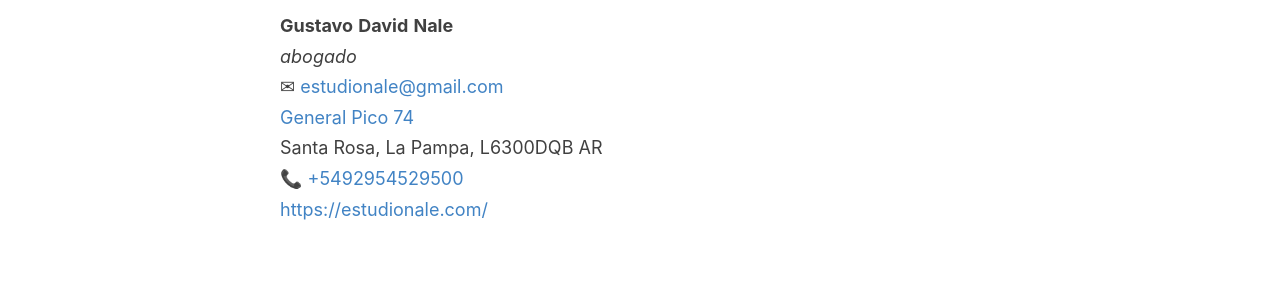
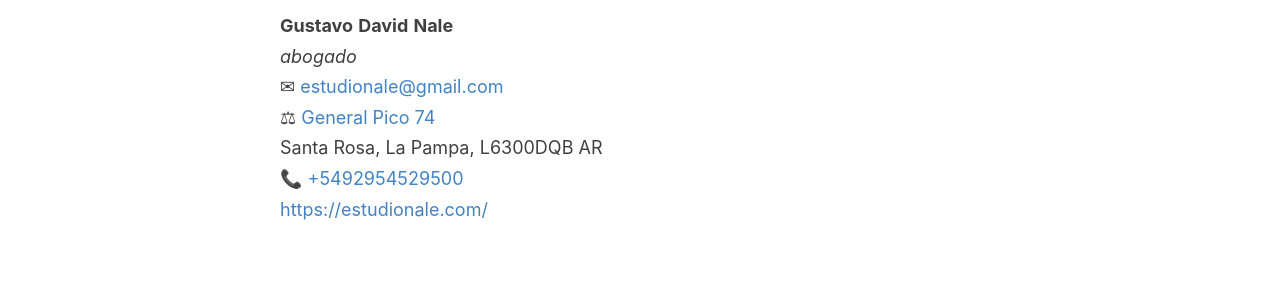
Before and after one commit to gustavonale/estudionale.com, a Jekyll site: the page built from _pages/test.md, in a window 1280 px wide. Shown: the part 130-430 px from the top of the page. Built offline with Jekyll 4.4.1, drawn with Linux system fonts in a browser that asks for light colours.

Commit message:
Update test.md

```diff
--- a/_pages/test.md
+++ b/_pages/test.md
@@ -14,7 +14,7 @@ permalink: /test/
         <div class="org">abogado</div>
     </em>✉  <a class="email" href="mailto:estudionale@gmail.com">estudionale@gmail.com</a>
     <div class="adr">
-    <div class="street-address"><a href="https://www.google.com.ar/maps/place/Estudio+Jur%C3%ADdico+Nale/@-36.6175027,-64.2961247,17z/data=!3m1!4b1!4m5!3m4!1s0x95c2cd08e24613a7:0x32b2c5e7a10f6320!8m2!3d-36.617507!4d-64.293936?hl=es" target="_blank" rel="noopener noreferrer">General Pico 74</a></div>
+    <div class="street-address">⚖ <a href="https://www.google.com.ar/maps/place/Estudio+Jur%C3%ADdico+Nale/@-36.6175027,-64.2961247,17z/data=!3m1!4b1!4m5!3m4!1s0x95c2cd08e24613a7:0x32b2c5e7a10f6320!8m2!3d-36.617507!4d-64.293936?hl=es" target="_blank" rel="noopener noreferrer">General Pico 74</a></div>
         <span class="locality">Santa Rosa</span>,
         <span class="region">La Pampa</span>,
         <span class="postal-code">L6300DQB</span>
```
